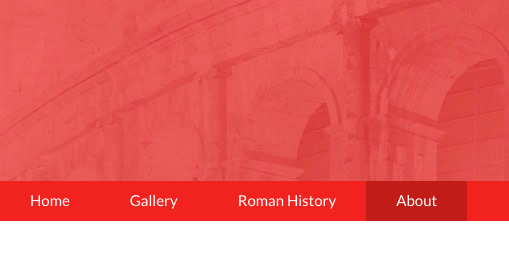
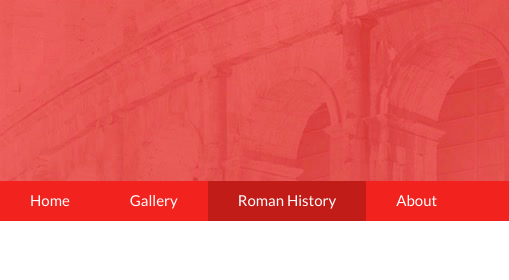
Before and after one commit to 0-60FPS/lc-project, a plain HTML site: page roman_history.html in a window 1280 px wide. Shown: the top 280 px of the page, 0-509 px from the left. Drawn offline with Linux system fonts and the light colour scheme.

Commit message:
Squished class="active" bug

```diff
--- a/roman_history.html
+++ b/roman_history.html
@@ -22,10 +22,10 @@
             <a href="gallery.html">Gallery</a>
         </li>
         <li>
-            <a href="roman_history.html">Roman History</a>
+            <a class="active" href="roman_history.html">Roman History</a>
         </li>
         <li>
-            <a class="active" href="about.html">About</a>
+            <a href="about.html">About</a>
         </li>
     </ul>
         <div id="container">
```
